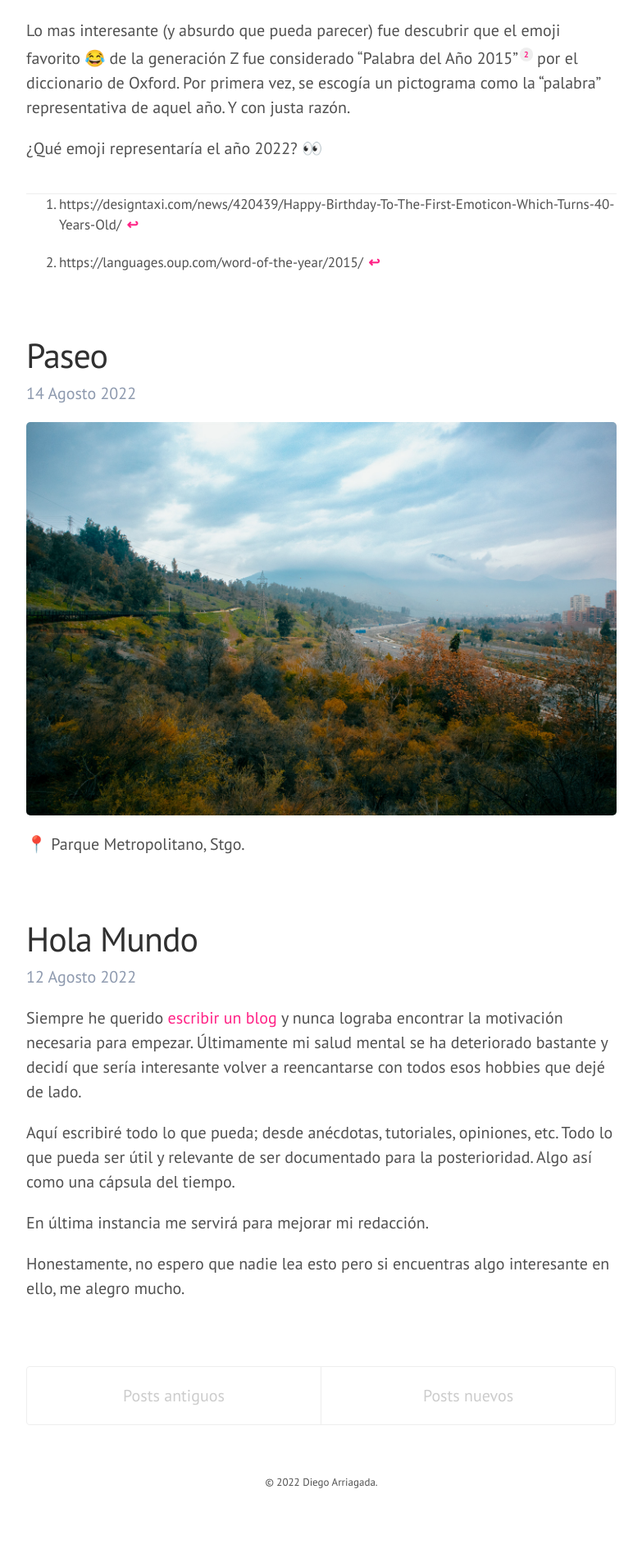
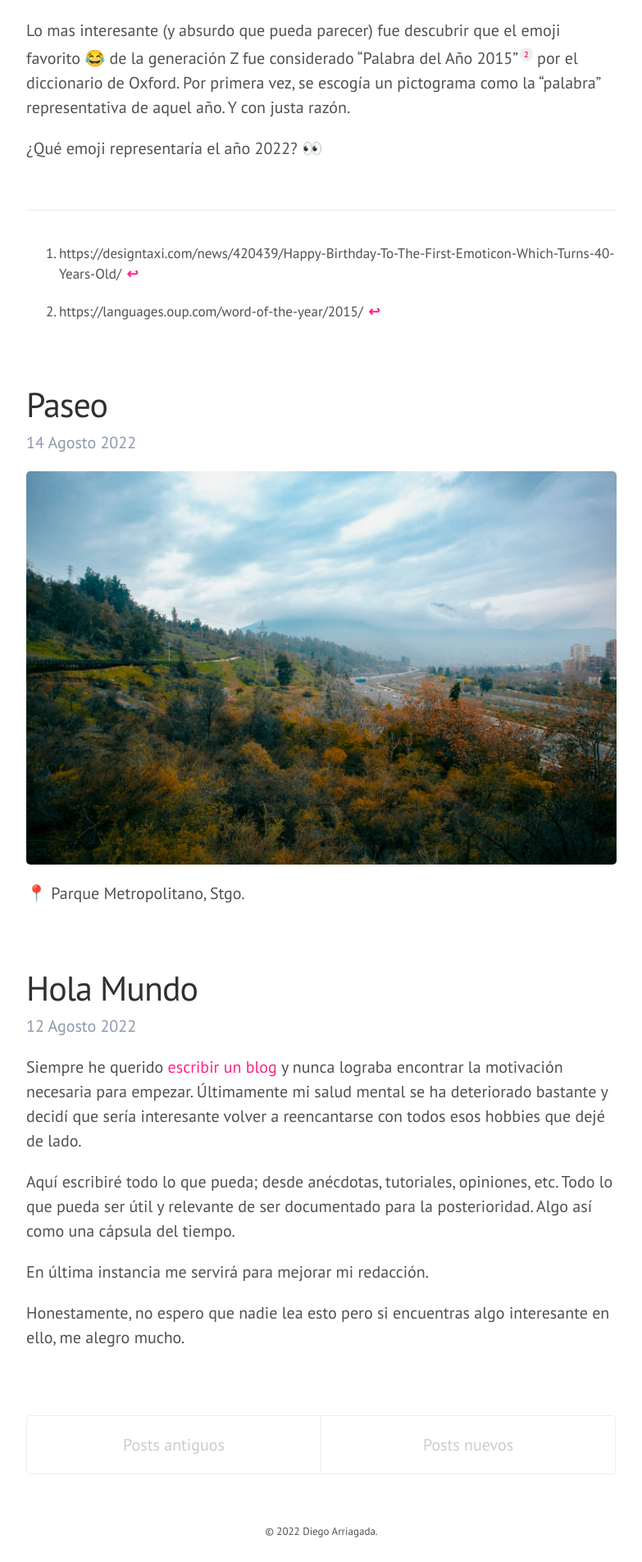
Before and after one commit to darriagada/darriagada.github.io, a Jekyll site: the page built from index.html, in a window 1280 px wide. Shown: the part 902-2808 px from the top of the page at 82% size, without its empty margins (248-1031 px from the left). Built offline with Jekyll 4.4.1, drawn with Linux system fonts in a browser that asks for light colours; the list of posts is cut into pages by our own code; comment, search, counter and statistics services are not loaded; before the commit the page ends 2781 px from its top, so only the background shows below that.

Commit message:
Update lanyon.css

```diff
--- a/public/css/lanyon.css
+++ b/public/css/lanyon.css
@@ -211,7 +211,8 @@ a[href^="#fnref:"] {
 /* List of footnotes */
 .footnotes {
   border-top:1px solid #eee;
-  margin-top: 2rem;
+  margin-top: 3rem;
+  padding-top: 2rem;
   font-size: 85%;
 }
 
```
